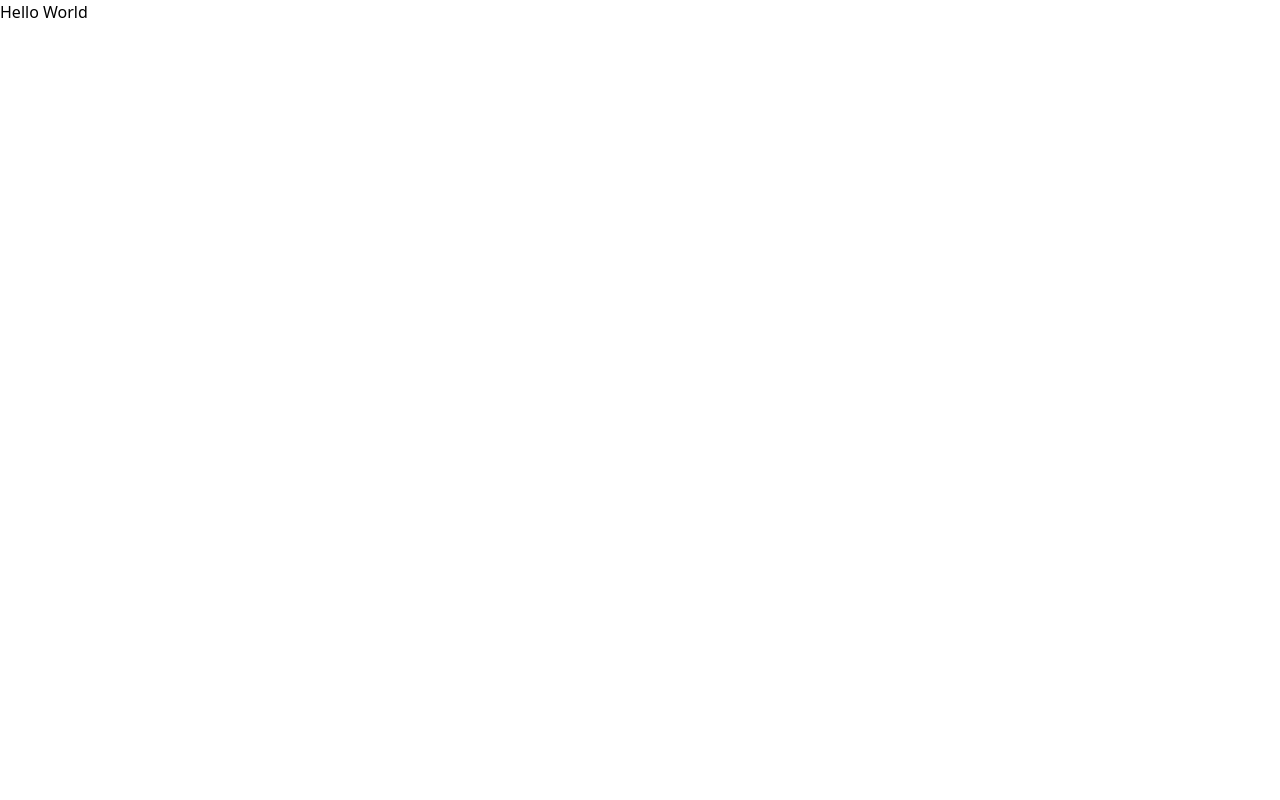
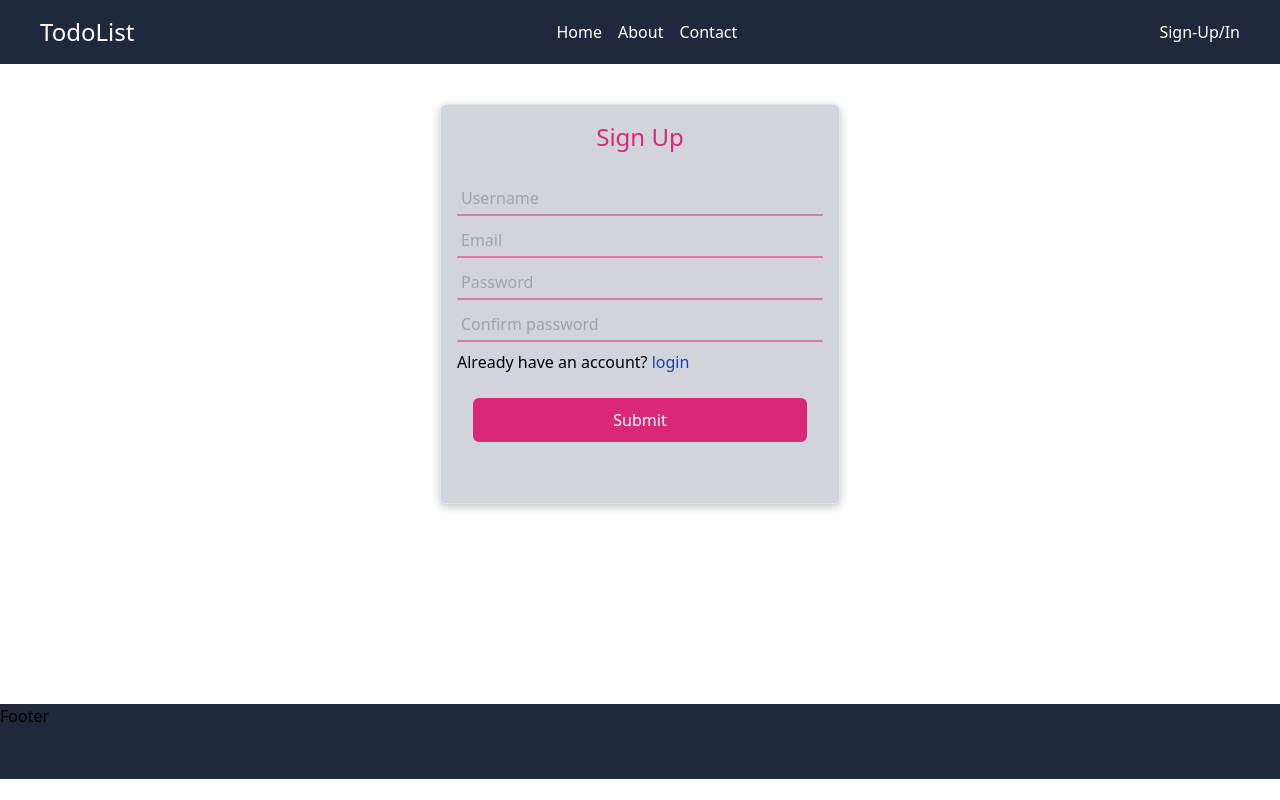
Before and after one commit to Alexk27197/TodoList-MERN, a React (Create React App) app in the folder frontend/: page /register in a window 1280 px wide. Built offline with nearby package versions, Linux system fonts and the light colour scheme.

Commit message:
add login and register page

```diff
--- a/frontend/package.json
+++ b/frontend/package.json
@@ -8,6 +8,8 @@
     "@testing-library/user-event": "^13.5.0",
     "react": "^18.2.0",
     "react-dom": "^18.2.0",
+    "react-helmet": "^6.1.0",
+    "react-router-dom": "^6.22.1",
     "react-scripts": "5.0.1",
     "web-vitals": "^2.1.4"
   },
--- a/frontend/src/App.js
+++ b/frontend/src/App.js
@@ -1,5 +1,17 @@
+import { Routes, Route } from "react-router-dom";
+import Homepage from "./pages/Homepage";
+import Register from "./pages/Register";
+import Login from "./pages/Login";
 function App() {
-  return <div className="App">Hello World</div>;
+  return (
+    <div className="App">
+      <Routes>
+        <Route index path="/" element={<Homepage />} />
+        <Route path="/register" element={<Register />} />
+        <Route path="/login" element={<Login />} />
+      </Routes>
+    </div>
+  );
 }
 
 export default App;
--- /dev/null
+++ b/frontend/src/components/Footer.jsx
@@ -0,0 +1,7 @@
+import React from "react";
+
+const Footer = () => {
+  return <div className="bg-slate-800 w-full h-[75px]">Footer</div>;
+};
+
+export default Footer;
--- /dev/null
+++ b/frontend/src/components/Header.jsx
@@ -0,0 +1,55 @@
+// import React, { useState } from "react";
+import { Link } from "react-router-dom";
+const Header = () => {
+  return (
+    <section className="bg-slate-800 w-full p-4 text-white flex justify-between items-center px-10">
+      <div className="text-2xl hover:text-slate-200 transition-all duration-300">
+        <Link
+          to="/"
+          className="hover:text-slate-200 transition-all duration-300"
+        >
+          TodoList
+        </Link>
+      </div>
+      <nav className="flex justify-center items-center">
+        <ul className="  flex justify-center items-center gap-4">
+          <li>
+            <Link
+              to="/"
+              className="hover:text-slate-200 transition-all duration-300"
+            >
+              Home
+            </Link>
+          </li>
+          <li>
+            <Link
+              to="/"
+              className="hover:text-slate-200 transition-all duration-300"
+            >
+              About
+            </Link>
+          </li>
+          <li>
+            <Link
+              to="/"
+              className="hover:text-slate-200 transition-all duration-300"
+            >
+              Contact
+            </Link>
+          </li>
+        </ul>
+      </nav>
+
+      <div className="flex justify-center items-center">
+        <Link
+          to={"/register"}
+          className="hover:text-slate-200 transition-all duration-300"
+        >
+          Sign-Up/In
+        </Link>
+      </div>
+    </section>
+  );
+};
+
+export default Header;
--- /dev/null
+++ b/frontend/src/components/Layout.jsx
@@ -0,0 +1,21 @@
+import React from "react";
+import Header from "./Header";
+import Footer from "./Footer";
+import { Helmet } from "react-helmet";
+const Layout = ({ children, title, desc }) => {
+  return (
+    <div>
+      <Helmet>
+        <title>{title}</title>
+        <meta name="description" content={desc} />
+      </Helmet>
+      <div className="flex flex-col ">
+        <Header />
+        <main className="w-full h-[80vh] flex-grow">{children}</main>
+        <Footer />
+      </div>
+    </div>
+  );
+};
+
+export default Layout;
--- /dev/null
+++ b/frontend/src/components/TodoList.jsx
@@ -0,0 +1,7 @@
+import React from "react";
+
+const TodoList = () => {
+  return <div>TodoList</div>;
+};
+
+export default TodoList;
--- a/frontend/src/index.js
+++ b/frontend/src/index.js
@@ -2,10 +2,12 @@ import React from "react";
 import ReactDOM from "react-dom/client";
 import "./index.css";
 import App from "./App";
-
+import { BrowserRouter as Router } from "react-router-dom";
 const root = ReactDOM.createRoot(document.getElementById("root"));
 root.render(
   <React.StrictMode>
-    <App />
+    <Router>
+      <App />
+    </Router>
   </React.StrictMode>
 );
--- /dev/null
+++ b/frontend/src/pages/Homepage.jsx
@@ -0,0 +1,12 @@
+import React from "react";
+import Layout from "../components/Layout";
+
+const Homepage = () => {
+  return (
+    <Layout title="Homepage" desc="Homepage">
+      <section>Homepage</section>
+    </Layout>
+  );
+};
+
+export default Homepage;
--- /dev/null
+++ b/frontend/src/pages/Login.jsx
@@ -0,0 +1,44 @@
+import React from "react";
+import Layout from "../components/Layout";
+import { Link } from "react-router-dom";
+const Login = () => {
+  return (
+    <Layout>
+      <section className="flex w-full justify-center ">
+        <form className="bg-gray-300 border p-4 w-[400px] text-black rounded-md h-[400px] m-10 flex flex-col justify-center shadow-[rgba(0,_0,_0,_0.24)_0px_3px_8px]">
+          <h1 className="text-center text-2xl text-pink-600">Sign In</h1>
+          <div className="flex justify-center flex-col flex-grow gap-2">
+            <input
+              type="email"
+              placeholder="Email"
+              className="p-1 bg-transparent outline-none border-b-2 border-opacity-50 border-b-pink-600 "
+            />
+            <input
+              type="password"
+              placeholder="Password"
+              className="p-1 bg-transparent outline-none border-b-2 border-opacity-50 border-b-pink-600 "
+            />
+
+            <div>
+              Don't have an account?{" "}
+              <Link
+                to="/register"
+                className="text-blue-800 hover:text-blue-700 transition-all duration-300"
+              >
+                register
+              </Link>
+            </div>
+            <button
+              type="submit"
+              className="m-4 border-2 p-2 text-white rounded-md bg-pink-600 hover:bg-pink-500 border-pink-600 transition-all duration-300"
+            >
+              Submit
+            </button>
+          </div>
+        </form>
+      </section>
+    </Layout>
+  );
+};
+
+export default Login;
--- /dev/null
+++ b/frontend/src/pages/Register.jsx
@@ -0,0 +1,53 @@
+import React from "react";
+import Layout from "../components/Layout";
+import { Link } from "react-router-dom";
+const Register = () => {
+  return (
+    <Layout title={"Register"} desc={"Register"}>
+      <section className="flex w-full justify-center ">
+        <form className="bg-gray-300 border p-4 w-[400px] text-black rounded-md h-[400px] m-10 flex flex-col justify-center shadow-[rgba(0,_0,_0,_0.24)_0px_3px_8px]">
+          <h1 className="text-center text-2xl text-pink-600">Sign Up</h1>
+          <div className="flex justify-center flex-col flex-grow gap-2">
+            <input
+              type="text"
+              placeholder="Username"
+              className="p-1 bg-transparent outline-none border-b-2 border-opacity-50 border-b-pink-600 "
+            />
+            <input
+              type="email"
+              placeholder="Email"
+              className="p-1 bg-transparent outline-none border-b-2 border-opacity-50 border-b-pink-600 "
+            />
+            <input
+              type="password"
+              placeholder="Password"
+              className="p-1 bg-transparent outline-none border-b-2 border-opacity-50 border-b-pink-600 "
+            />
+            <input
+              type="password"
+              placeholder="Confirm password"
+              className="p-1 bg-transparent outline-none border-b-2 border-opacity-50 border-b-pink-600 "
+            />
+            <div>
+              Already have an account?{" "}
+              <Link
+                to="/login"
+                className="text-blue-800 hover:text-blue-700 transition-all duration-300"
+              >
+                login
+              </Link>
+            </div>
+            <button
+              type="submit"
+              className="m-4 border-2 p-2 text-white rounded-md bg-pink-600 hover:bg-pink-500 border-pink-600 transition-all duration-300"
+            >
+              Submit
+            </button>
+          </div>
+        </form>
+      </section>
+    </Layout>
+  );
+};
+
+export default Register;
```
Also changed, not shown: 1 other file (tests, documents, lock files or other folders).
